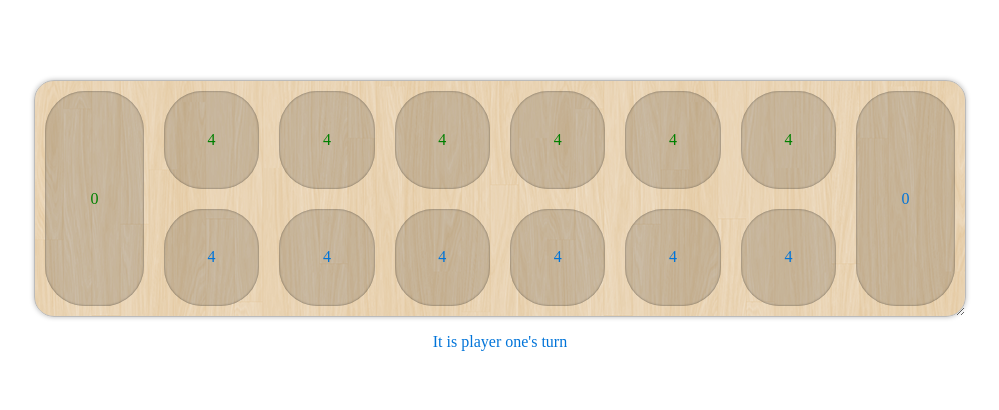
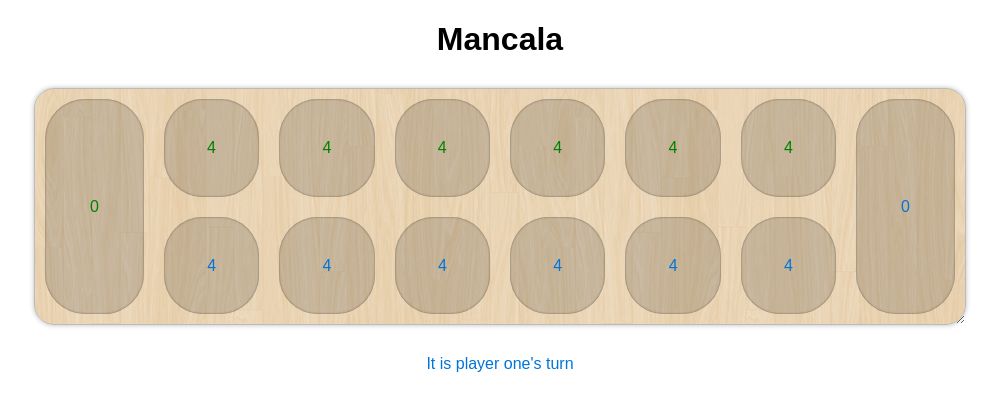
Before and after one commit to sheabunge/mancala, a website: page index.html in a window 1280 px wide. Shown: the whole page, without its empty margins (140-1139 px from the left). Drawn offline with Linux system fonts and the light colour scheme.

Commit message:
Add page heading

```diff
--- a/css/app.css
+++ b/css/app.css
@@ -1,10 +1,11 @@
 
 body {
 	text-align: center;
+	font-family: sans-serif;
 }
 
 .board {
-	margin: 5em auto 0;
+	margin: 30px auto;
 	display: flex;
 	flex-flow: row;
 	border: 1px solid #bbb;
--- a/index.html
+++ b/index.html
@@ -6,6 +6,8 @@
 	<link rel="stylesheet" href="dist/app.css">
 </head>
 <body data-player="one">
+	<h1>Mancala</h1>
+
 	<div class="board">
 		<div class="player-two store"><p>0</p></div>
 
```
Also changed, not shown: dist/app.css.
